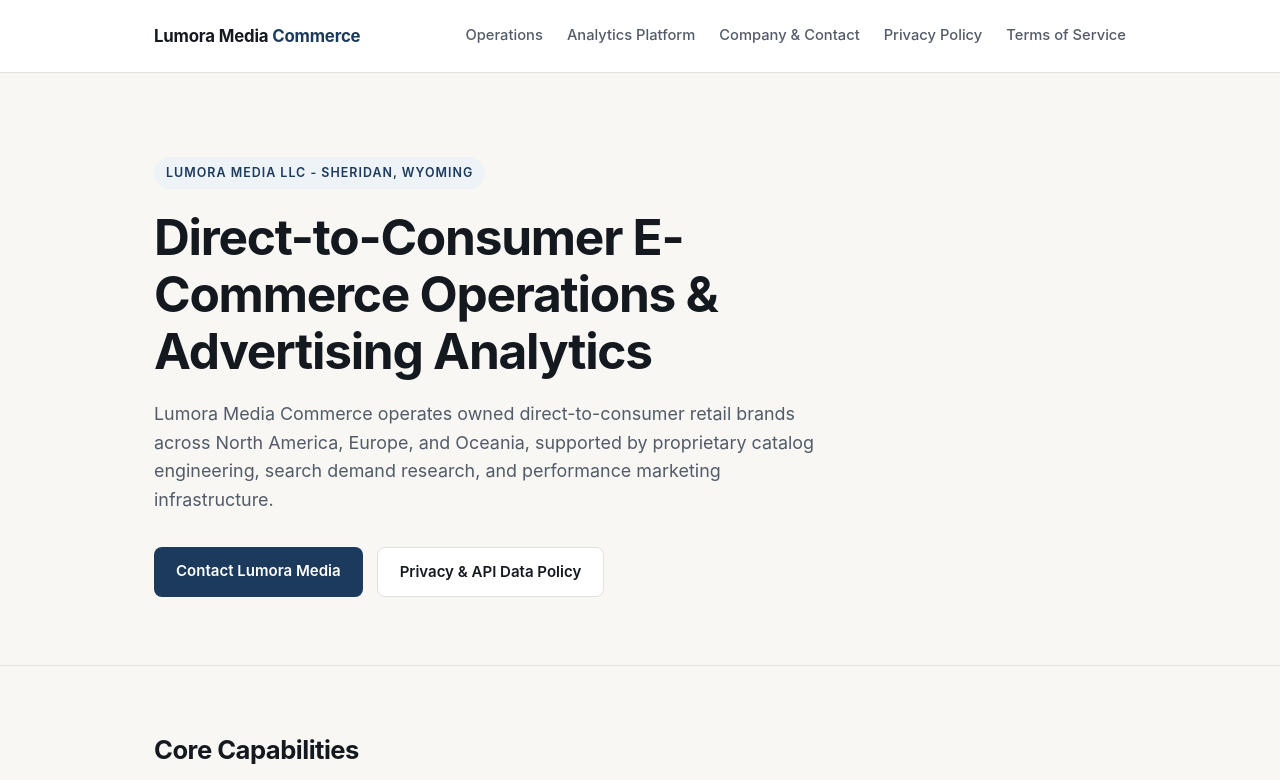
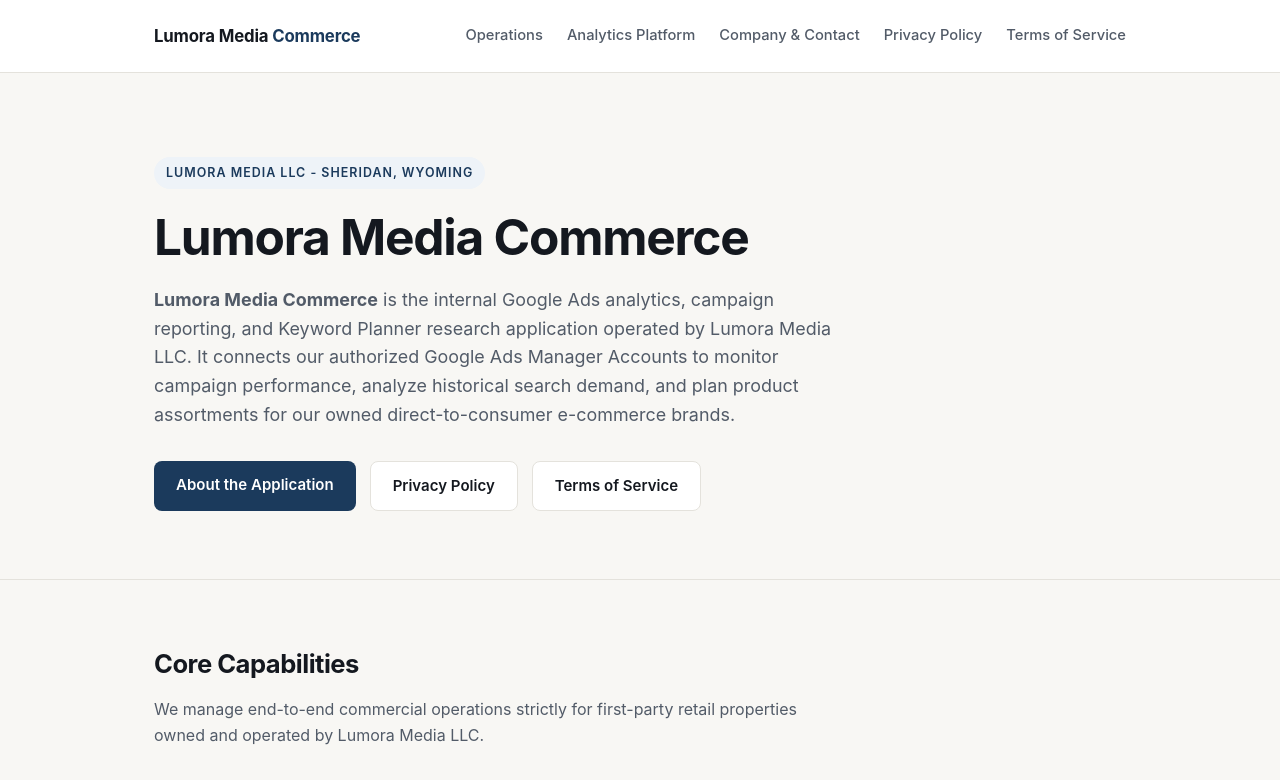
Before and after one commit to Jusaain/lumoramediacommerce-site, a plain HTML site: page index.html in a window 1280 px wide. Shown: the top 780 px of the page. Drawn offline with Linux system fonts and the light colour scheme.

Commit message:
Clarify Lumora Media Commerce app name and purpose + direct trailing-slash links

```diff
--- a/index.html
+++ b/index.html
@@ -179,8 +179,8 @@
         <a href="#operations">Operations</a>
         <a href="#platform">Analytics Platform</a>
         <a href="#contact">Company &amp; Contact</a>
-        <a href="/privacy">Privacy Policy</a>
-        <a href="/terms">Terms of Service</a>
+        <a href="/privacy/">Privacy Policy</a>
+        <a href="/terms/">Terms of Service</a>
       </nav>
     </div>
   </header>
@@ -189,13 +189,14 @@
     <div class="hero">
       <div class="container">
         <div class="eyebrow">Lumora Media LLC - Sheridan, Wyoming</div>
-        <h1>Direct-to-Consumer E-Commerce Operations &amp; Advertising Analytics</h1>
+        <h1>Lumora Media Commerce</h1>
         <p class="lead">
-          Lumora Media Commerce operates owned direct-to-consumer retail brands across North America, Europe, and Oceania, supported by proprietary catalog engineering, search demand research, and performance marketing infrastructure.
+          <strong>Lumora Media Commerce</strong> is the internal Google Ads analytics, campaign reporting, and Keyword Planner research application operated by Lumora Media LLC. It connects our authorized Google Ads Manager Accounts to monitor campaign performance, analyze historical search demand, and plan product assortments for our owned direct-to-consumer e-commerce brands.
         </p>
         <div class="cta-row">
-          <a class="btn btn-primary" href="#contact">Contact Lumora Media</a>
-          <a class="btn btn-secondary" href="/privacy">Privacy &amp; API Data Policy</a>
+          <a class="btn btn-primary" href="#platform">About the Application</a>
+          <a class="btn btn-secondary" href="/privacy/">Privacy Policy</a>
+          <a class="btn btn-secondary" href="/terms/">Terms of Service</a>
         </div>
       </div>
     </div>
@@ -260,8 +261,8 @@
     <div class="container footer-inner">
       <div>&copy; 2026 Lumora Media LLC. All rights reserved.</div>
       <div class="footer-links">
-        <a href="/privacy">Privacy Policy</a>
-        <a href="/terms">Terms of Service</a>
+        <a href="/privacy/">Privacy Policy</a>
+        <a href="/terms/">Terms of Service</a>
         <a href="mailto:info@lumoramediacommerce.com">info@lumoramediacommerce.com</a>
       </div>
     </div>
```
Also changed, not shown: robots.txt (added).
